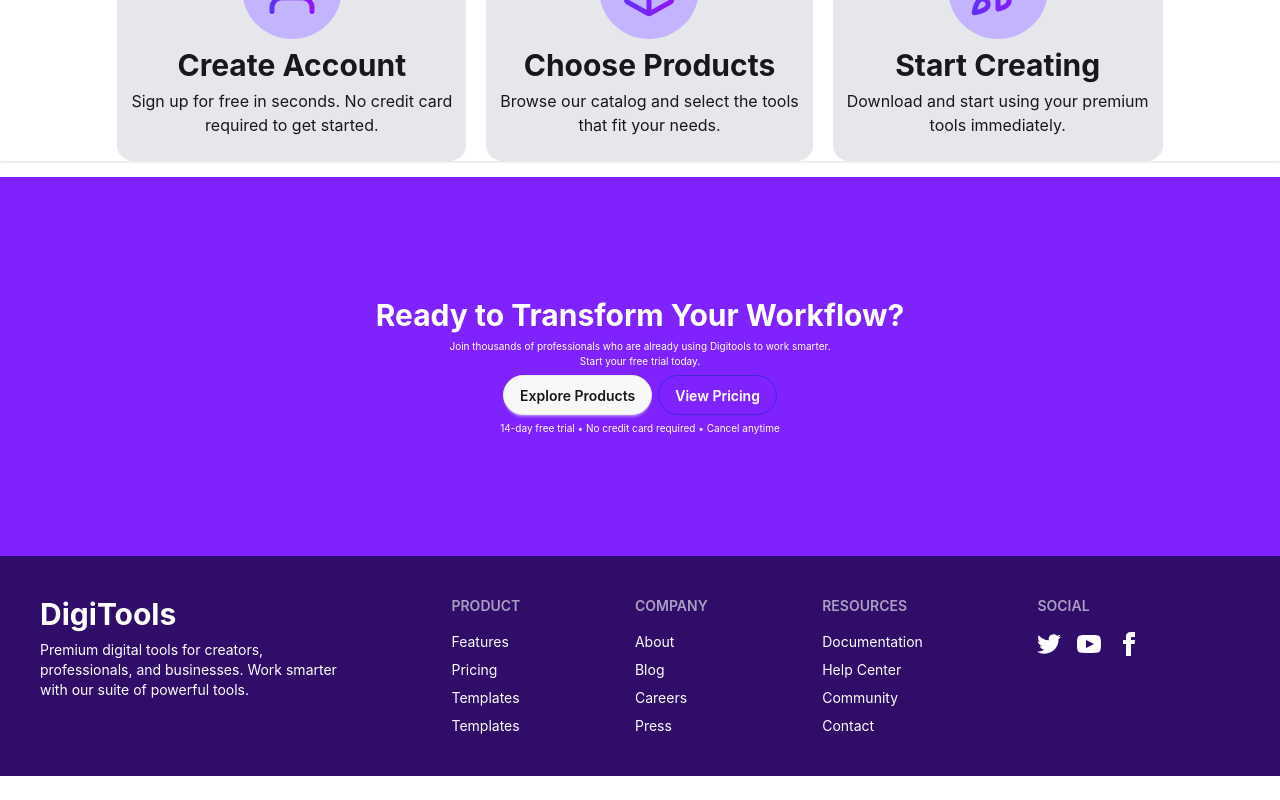
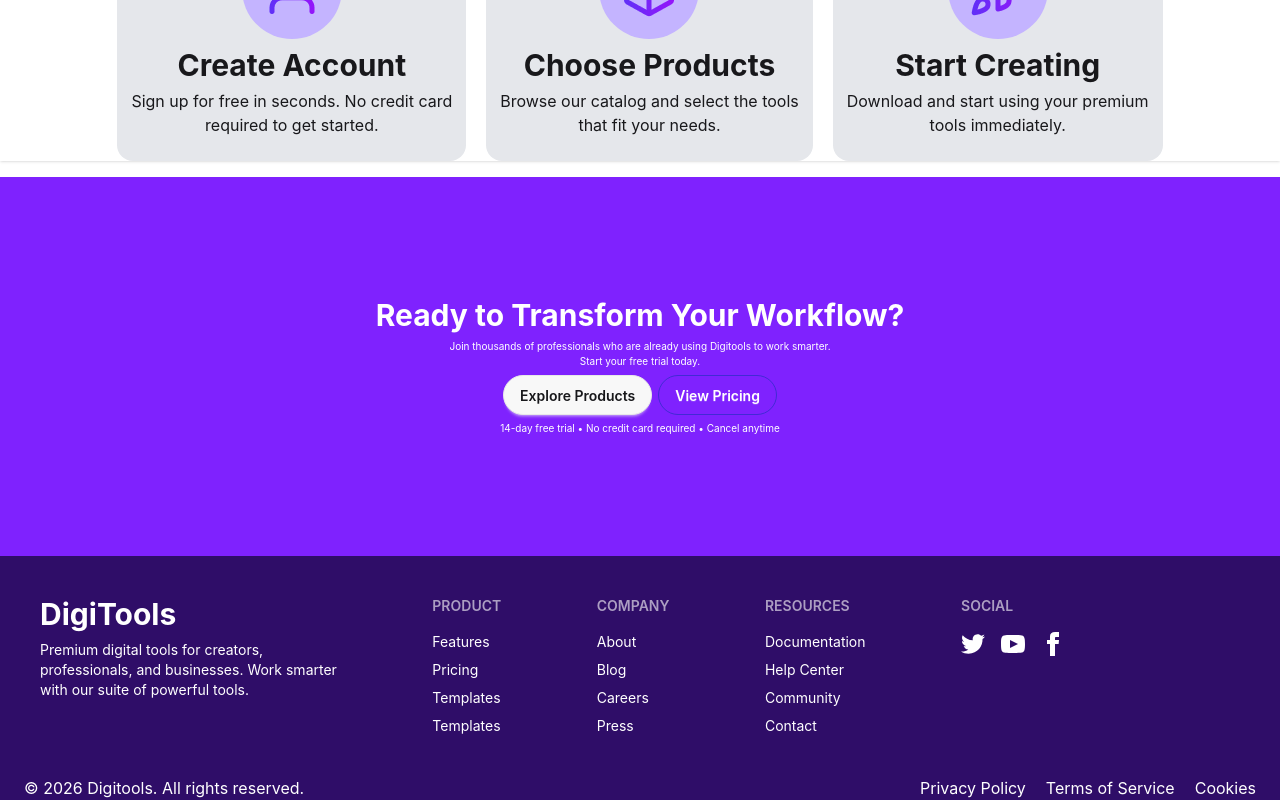
Before and after one commit to marufdev0/A6-DigiTools-Platform, a React (Vite) app: page / in a window 1280 px wide. Shown: the part 2765-3565 px from the top of the page. Before the commit the page ends 3541 px from the top, so only its background shows below. Built offline with nearby package versions, Linux system fonts and the light colour scheme.

Commit message:
footer com

```diff
--- a/src/Component/Footer.jsx
+++ b/src/Component/Footer.jsx
@@ -67,7 +67,16 @@ const Footer = () => {
                     </a>
                     </div>
                 </nav>
+                <hr className='text-amber-600' />
             </footer>
+            <div className='footer-vertical bg-violet-950 text-white flex justify-between items-center px-6 '>
+                    <h1>© 2026 Digitools. All rights reserved.</h1>
+                   <div className='flex justify-between items-center gap-5'>
+                     <p>Privacy Policy  </p>
+                     <p>Terms of Service </p>
+                     <p>Cookies</p>
+                   </div>
+                </div>
         </div>
     );
 };
```
